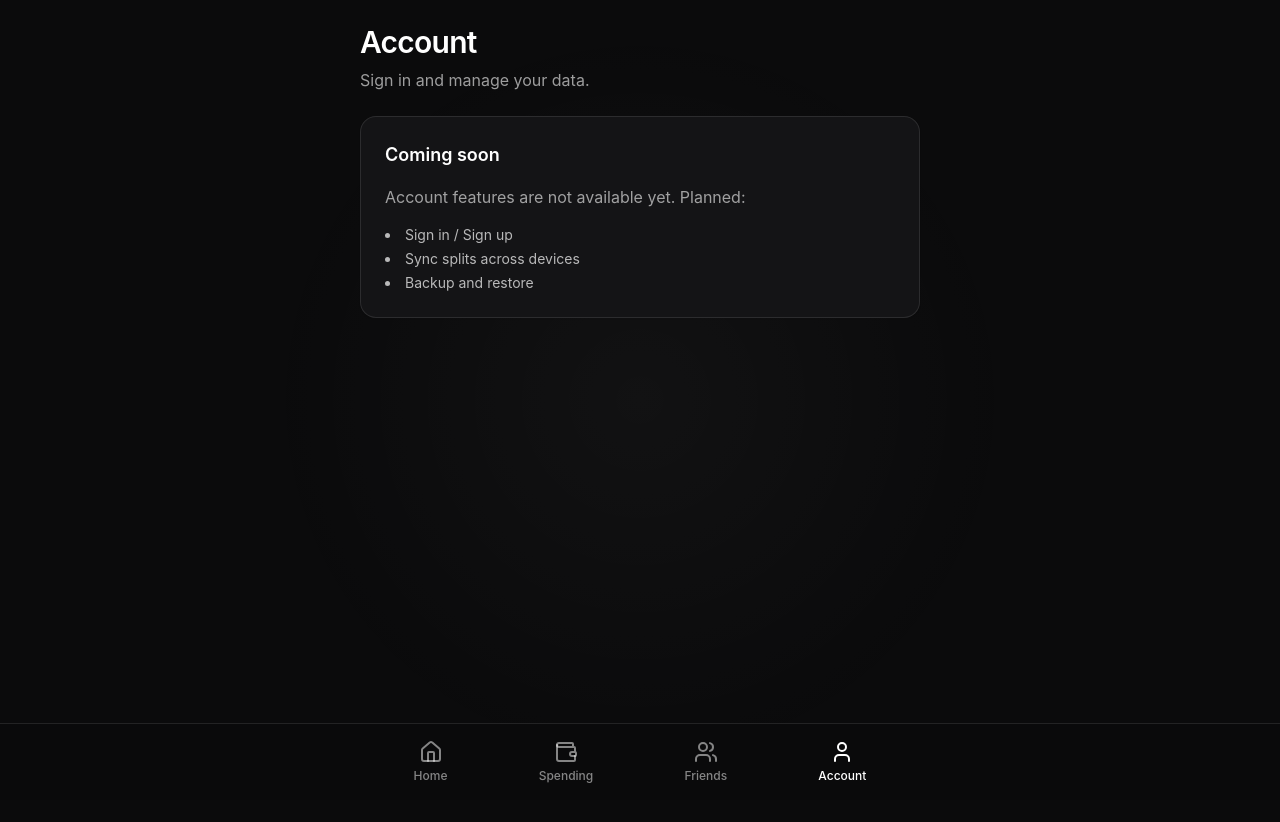
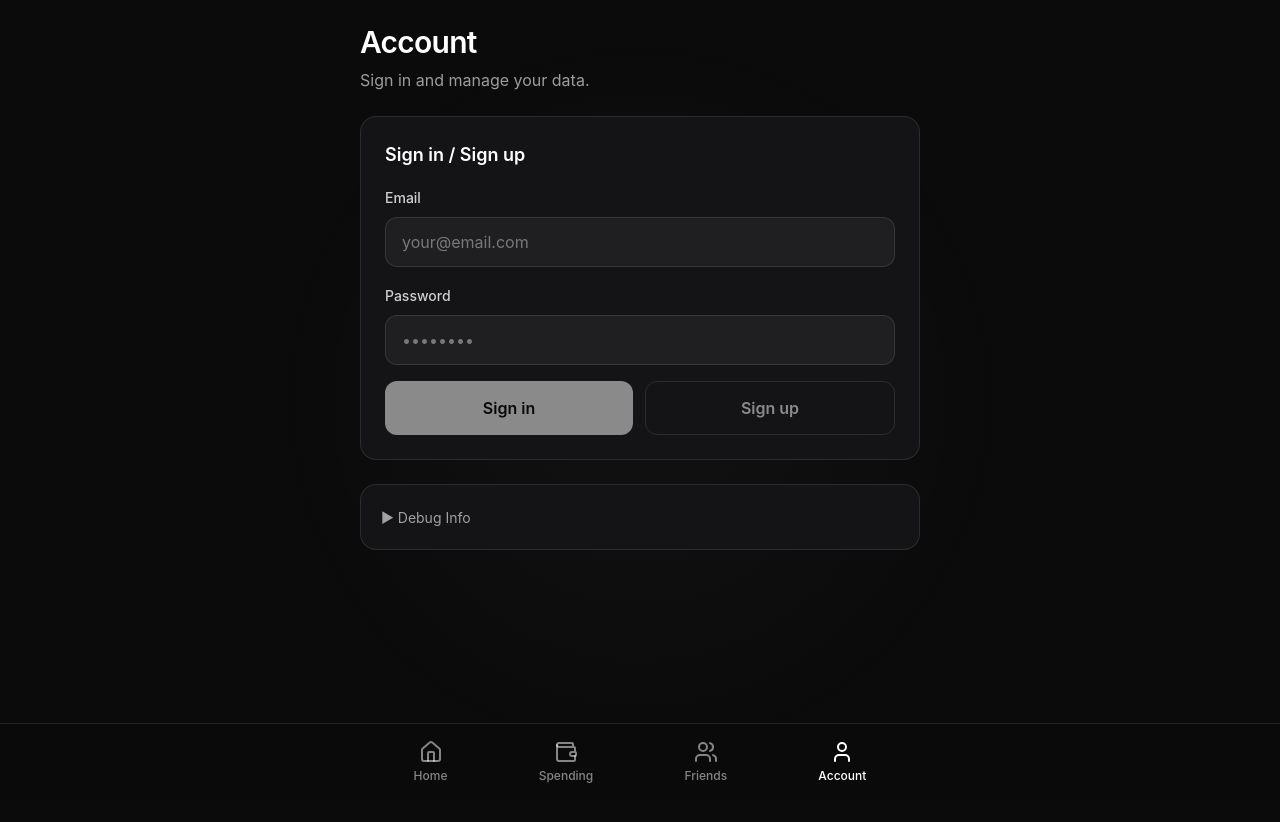
Before and after one commit to varadpatwa/receiptsplit, a React (Vite) app: page / in a window 1280 px wide. Both pictures are taken after a click on the button "Account". Shown: the top 822 px of the page. Built offline with nearby package versions, Linux system fonts and the light colour scheme; no server answers.

Commit message:
Implement account management features in AccountScreen, including sign up, sign in, and sign out functionality with Supabase integration. Add error handling and loading states, and display user email upon successful sign in. Include environment variable checks for Supabase configuration.

```diff
--- a/src/components/screens/Account.tsx
+++ b/src/components/screens/Account.tsx
@@ -1,8 +1,128 @@
-import React from 'react';
+import React, { useState, useEffect } from 'react';
 import { Layout } from '@/components/Layout';
 import { Card } from '@/components/Card';
+import { Input } from '@/components/Input';
+import { Button } from '@/components/Button';
+import { supabase, isSupabaseConfigured } from '@/lib/supabaseClient';
+import type { Session, User } from '@supabase/supabase-js';
 
 export const AccountScreen: React.FC = () => {
+  const [email, setEmail] = useState('');
+  const [password, setPassword] = useState('');
+  const [session, setSession] = useState<Session | null>(null);
+  const [user, setUser] = useState<User | null>(null);
+  const [loading, setLoading] = useState(false);
+  const [error, setError] = useState<string | null>(null);
+  const [emailConfirmationSent, setEmailConfirmationSent] = useState(false);
+  const [showDebug, setShowDebug] = useState(false);
+
+  // Check initial session and listen for auth changes
+  useEffect(() => {
+    if (!isSupabaseConfigured()) {
+      return;
+    }
+
+    // Get initial session
+    supabase.auth.getSession().then(({ data: { session } }) => {
+      setSession(session);
+      setUser(session?.user ?? null);
+    });
+
+    // Listen for auth state changes
+    const {
+      data: { subscription },
+    } = supabase.auth.onAuthStateChange((_event, session) => {
+      setSession(session);
+      setUser(session?.user ?? null);
+      setEmailConfirmationSent(false);
+    });
+
+    return () => subscription.unsubscribe();
+  }, []);
+
+  const handleSignUp = async (e: React.FormEvent) => {
+    e.preventDefault();
+    if (!isSupabaseConfigured()) {
+      setError('Supabase is not configured. Please set VITE_SUPABASE_URL and VITE_SUPABASE_ANON_KEY environment variables.');
+      return;
+    }
+
+    setLoading(true);
+    setError(null);
+    setEmailConfirmationSent(false);
+
+    try {
+      const { error } = await supabase.auth.signUp({
+        email,
+        password,
+      });
+
+      if (error) {
+        setError(error.message);
+      } else {
+        setEmailConfirmationSent(true);
+        setEmail('');
+        setPassword('');
+      }
+    } catch (err) {
+      setError(err instanceof Error ? err.message : 'An unexpected error occurred');
+    } finally {
+      setLoading(false);
+    }
+  };
+
+  const handleSignIn = async (e: React.FormEvent) => {
+    e.preventDefault();
+    if (!isSupabaseConfigured()) {
+      setError('Supabase is not configured. Please set VITE_SUPABASE_URL and VITE_SUPABASE_ANON_KEY environment variables.');
+      return;
+    }
+
+    setLoading(true);
+    setError(null);
+
+    try {
+      const { error } = await supabase.auth.signInWithPassword({
+        email,
+        password,
+      });
+
+      if (error) {
+        setError(error.message);
+      } else {
+        setEmail('');
+        setPassword('');
+      }
+    } catch (err) {
+      setError(err instanceof Error ? err.message : 'An unexpected error occurred');
+    } finally {
+      setLoading(false);
+    }
+  };
+
+  const handleSignOut = async () => {
+    if (!isSupabaseConfigured()) {
+      setError('Supabase is not configured.');
+      return;
+    }
+
+    setLoading(true);
+    setError(null);
+
+    try {
+      const { error } = await supabase.auth.signOut();
+      if (error) {
+        setError(error.message);
+      }
+    } catch (err) {
+      setError(err instanceof Error ? err.message : 'An unexpected error occurred');
+    } finally {
+      setLoading(false);
+    }
+  };
+
+  const hasEnvVars = isSupabaseConfigured();
+
   return (
     <Layout>
       <div className="space-y-6 pb-24">
@@ -15,16 +135,127 @@ export const AccountScreen: React.FC = () => {
           </p>
         </div>
 
-        <Card className="space-y-4 p-6">
-          <h2 className="text-lg font-semibold text-white">Coming soon</h2>
-          <p className="text-white/60">
-            Account features are not available yet. Planned:
-          </p>
-          <ul className="list-inside list-disc space-y-1 text-sm text-white/70">
-            <li>Sign in / Sign up</li>
-            <li>Sync splits across devices</li>
-            <li>Backup and restore</li>
-          </ul>
+        {!hasEnvVars && (
+          <Card className="space-y-2 p-4 border-yellow-500/30 bg-yellow-500/10">
+            <p className="text-yellow-400 text-sm font-medium">
+              ⚠️ Supabase not configured
+            </p>
+            <p className="text-yellow-400/80 text-xs">
+              Please set VITE_SUPABASE_URL and VITE_SUPABASE_ANON_KEY environment variables.
+            </p>
+          </Card>
+        )}
+
+        {session && user ? (
+          <Card className="space-y-4 p-6">
+            <h2 className="text-lg font-semibold text-white">Signed in</h2>
+            <div className="space-y-2">
+              <p className="text-white/80">
+                <span className="font-medium">Email:</span> {user.email}
+              </p>
+            </div>
+            <Button
+              onClick={handleSignOut}
+              disabled={loading}
+              variant="secondary"
+              className="w-full"
+            >
+              {loading ? 'Signing out...' : 'Sign out'}
+            </Button>
+          </Card>
+        ) : (
+          <Card className="space-y-4 p-6">
+            <h2 className="text-lg font-semibold text-white">
+              {emailConfirmationSent ? 'Check your email' : 'Sign in / Sign up'}
+            </h2>
+
+            {emailConfirmationSent ? (
+              <div className="rounded-lg border border-blue-500/30 bg-blue-500/10 p-4">
+                <p className="text-blue-400">
+                  Check your email to confirm your account.
+                </p>
+              </div>
+            ) : (
+              <form onSubmit={handleSignIn} className="space-y-4">
+                <Input
+                  type="email"
+                  label="Email"
+                  placeholder="your@email.com"
+                  value={email}
+                  onChange={(e) => setEmail(e.target.value)}
+                  required
+                  disabled={loading}
+                />
+
+                <Input
+                  type="password"
+                  label="Password"
+                  placeholder="••••••••"
+                  value={password}
+                  onChange={(e) => setPassword(e.target.value)}
+                  required
+                  disabled={loading}
+                />
+
+                {error && (
+                  <div className="rounded-lg border border-red-500/30 bg-red-500/10 p-4">
+                    <p className="text-red-400 text-sm">{error}</p>
+                  </div>
+                )}
+
+                <div className="flex gap-3">
+                  <Button
+                    type="submit"
+                    disabled={loading || !email || !password}
+                    className="flex-1"
+                  >
+                    {loading ? 'Signing in...' : 'Sign in'}
+                  </Button>
+                  <Button
+                    type="button"
+                    onClick={handleSignUp}
+                    disabled={loading || !email || !password}
+                    variant="secondary"
+                    className="flex-1"
+                  >
+                    {loading ? 'Signing up...' : 'Sign up'}
+                  </Button>
+                </div>
+              </form>
+            )}
+          </Card>
+        )}
+
+        {/* Debug Section */}
+        <Card className="space-y-2 p-4">
+          <button
+            onClick={() => setShowDebug(!showDebug)}
+            className="w-full text-left text-sm text-white/60 hover:text-white/80 transition-colors"
+          >
+            {showDebug ? '▼' : '▶'} Debug Info
+          </button>
+          {showDebug && (
+            <div className="space-y-2 pt-2 text-xs text-white/60 font-mono">
+              <div>
+                <span className="text-white/80">Env vars present:</span>{' '}
+                <span className={hasEnvVars ? 'text-green-400' : 'text-red-400'}>
+                  {hasEnvVars ? 'true' : 'false'}
+                </span>
+              </div>
+              <div>
+                <span className="text-white/80">Session exists:</span>{' '}
+                <span className={session ? 'text-green-400' : 'text-red-400'}>
+                  {session ? 'true' : 'false'}
+                </span>
+              </div>
+              {import.meta.env.VITE_SUPABASE_URL && (
+                <div className="break-all">
+                  <span className="text-white/80">URL:</span>{' '}
+                  {import.meta.env.VITE_SUPABASE_URL.substring(0, 30)}...
+                </div>
+              )}
+            </div>
+          )}
         </Card>
       </div>
     </Layout>
--- /dev/null
+++ b/src/lib/supabaseClient.ts
@@ -0,0 +1,16 @@
+import { createClient } from '@supabase/supabase-js';
+
+const supabaseUrl = import.meta.env.VITE_SUPABASE_URL;
+const supabaseAnonKey = import.meta.env.VITE_SUPABASE_ANON_KEY;
+
+// Create client with fallback empty strings if env vars are missing
+// This allows the app to load and show an error message in the UI instead of crashing
+export const supabase = createClient(
+  supabaseUrl || 'https://placeholder.supabase.co',
+  supabaseAnonKey || 'placeholder-key'
+);
+
+// Export a helper to check if env vars are configured
+export const isSupabaseConfigured = (): boolean => {
+  return !!(supabaseUrl && supabaseAnonKey);
+};
```
